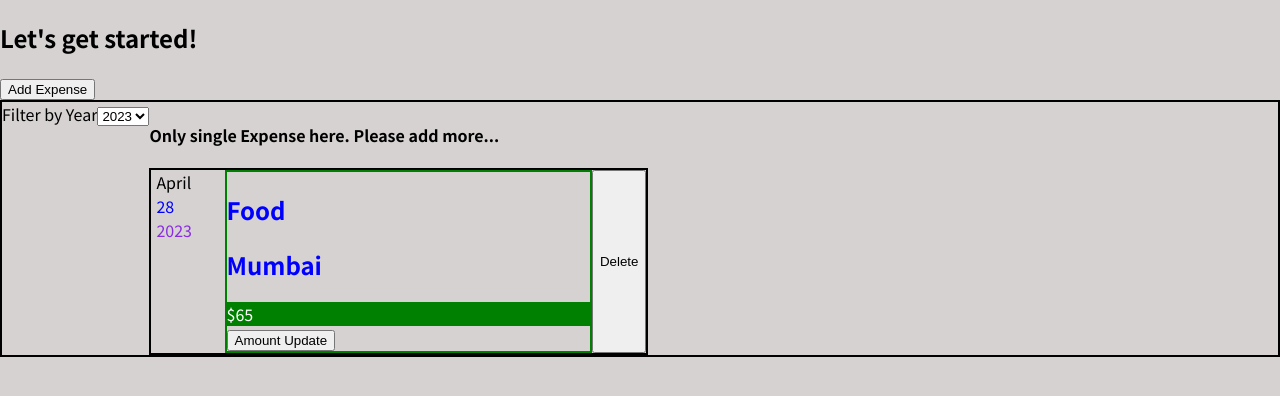
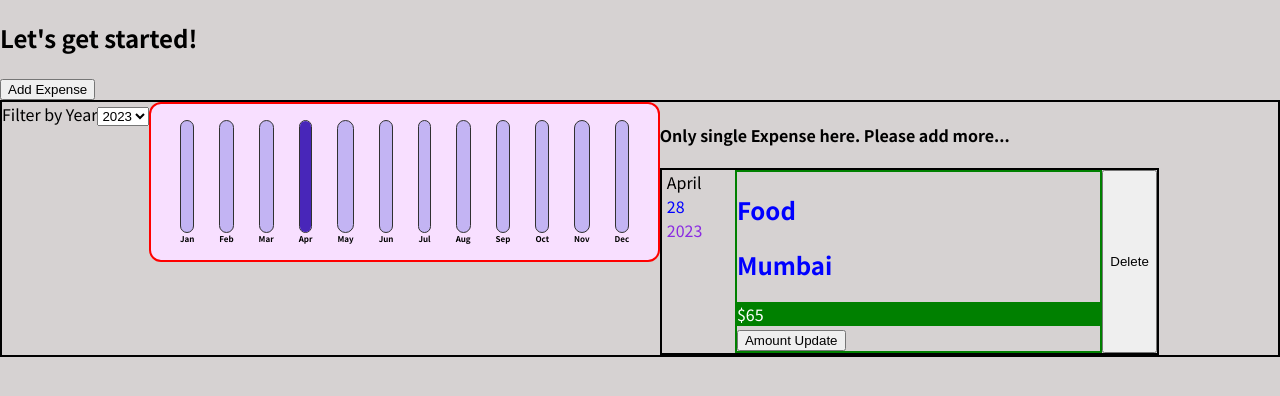
Before and after one commit to ravikeshri2910/react-learn, a React (Create React App) app: page / in a window 1280 px wide. Shown: the top 396 px of the page. Built offline with nearby package versions, Linux system fonts and the light colour scheme.

Commit message:
Chart App

```diff
--- a/src/App.js
+++ b/src/App.js
@@ -1,8 +1,8 @@
 
 import React, {useState} from "react";
 
-import ExpenseFilter from "./components/Expense/ExpenseFilter";
-import ExpenseItem from "./components/Expense/ExpenseItems";
+// import ExpenseFilter from "./components/Expense/ExpenseFilter";
+// import ExpenseItem from "./components/Expense/ExpenseItems";
 import Expenses from "./components/Expense/Expenses";
 import NewExpense from './components/NewExpense/NewExpense'
 import AddExpenseButton from "./components/NewExpense/AddExpenseButton";
--- a/src/components/Expense/ExpenseFilter.js
+++ b/src/components/Expense/ExpenseFilter.js
@@ -5,7 +5,7 @@
 function ExpenseFilter(props){
 
     const dropDownChangeHandler = (event) =>{
-        console.log(event.target.value)
+        // console.log(event.target.value)
 
         props.onChangeFilter(event.target.value)
     }
--- a/src/components/Expense/ExpenseItems.js
+++ b/src/components/Expense/ExpenseItems.js
@@ -1,4 +1,3 @@
-import { useState } from 'react'
 
 import './ExpenseItems.css'
 import ExpenseDate from './ExpenseDate'
--- a/src/components/Expense/Expenses.js
+++ b/src/components/Expense/Expenses.js
@@ -6,6 +6,7 @@
 
 import Card from '../UI/Card'
 import ExpenseItem from './ExpenseItems'
+import ExpensesChart from './ExpensesChart'
 
 function Expenses(props) {
 
@@ -70,6 +71,8 @@
     return (
         <Card>
             <ExpenseFilter selected={filterYear} onChangeFilter={filterChangeHandler} />
+            <ExpensesChart expense = {filterData}/>
+
 
             <div>
                 {data}
--- /dev/null
+++ b/src/components/Expense/ExpensesChart.js
@@ -0,0 +1,32 @@
+import React from "react";
+
+import Chart from "../chart/chart";
+
+const ExpensesChart = props =>{
+    const chartDataPoints = [
+        {label : 'Jan', value : 0},
+        {label : 'Feb', value : 0},
+        {label : 'Mar', value : 0},
+        {label : 'Apr', value : 0},
+        {label : 'May', value : 0},
+        {label : 'Jun', value : 0},
+        {label : 'Jul', value : 0},
+        {label : 'Aug', value : 0},
+        {label : 'Sep', value : 0},
+        {label : 'Oct', value : 0},
+        {label : 'Nov', value : 0},
+        {label : 'Dec', value : 0},
+    ];
+
+
+    for (const expense of props.expense){
+        const expenseMonth = expense.date.getMonth();
+
+        chartDataPoints[expenseMonth].value += expense.amount
+    }
+    console.log('chartDataPoints '+ JSON.stringify(chartDataPoints))
+
+    return <Chart dataPoints = {chartDataPoints}/>
+}
+
+export default ExpensesChart
--- a/src/components/NewExpense/AddExpenseButton.js
+++ b/src/components/NewExpense/AddExpenseButton.js
@@ -8,7 +8,8 @@
 
     const AddExpense = () =>{
         console.log('here')
-        props.clicked(true)
+        let d = true
+        props.clicked(d)
     }
 
     return(
--- a/src/components/NewExpense/ExpenseForm.js
+++ b/src/components/NewExpense/ExpenseForm.js
@@ -76,13 +76,7 @@
 
     }
 
-    const submitButtonHandler = (event) => {
-        event.preventDefault()
-        let state = false;
-        console.log(state)
-        // props.onCancelButton(state)
 
-    }
 
 
 
--- a/src/components/UI/Card.css
+++ b/src/components/UI/Card.css
@@ -3,4 +3,5 @@
     display: flex;
     border: 2px solid black;
     width: 100%;
+
 }
--- /dev/null
+++ b/src/components/chart/chart.css
@@ -0,0 +1,11 @@
+.chart{
+    padding: 1rem;
+    border-radius: 12px;
+    background-color: #f8dfff;
+    border: 2px solid red;
+    text-align: center;
+    display: flex;
+    justify-content: space-around;
+    height: 10rem;
+    width: 40%;
+}
--- /dev/null
+++ b/src/components/chart/chart.js
@@ -0,0 +1,33 @@
+import React from "react";
+
+import ChartBar from './chartBar'
+import  './chart.css'
+
+const chart = (props) =>{
+
+    const dataPointsValues = props.dataPoints.map(dataPoint => dataPoint.value)
+    const totalMaximum = Math.max(...dataPointsValues)
+
+    console.log('props.dataPoints'+JSON.stringify(props.dataPoints))
+
+    return (<div className="chart">
+
+
+        {
+            props.dataPoints.map((dataPoint)=>(
+                // console.log(dataPoint)
+                <ChartBar
+                key = {dataPoint.label}
+                value = {dataPoint.value}
+                maxValue = {totalMaximum}
+                label = {dataPoint.label}
+                />
+
+            ))
+        }
+    </div>
+
+    )
+}
+
+export default chart;
--- /dev/null
+++ b/src/components/chart/chartBar.css
@@ -0,0 +1,33 @@
+
+.chart-bar{
+    height: 100%;
+    display: flex;
+    flex-direction: column;
+    align-items: center;
+}
+
+.chart-bar__inner{
+    height: 100%;
+    width: 100%;
+    border: 1px solid #313131;
+    border-radius: 12px;
+    background-color: #c3b4f3;
+    overflow: hidden;
+    flex-direction: column;
+    justify-content: flex-end;
+}
+
+
+
+.chart-bar__fill{
+    background-color: #4826b9;
+    width: 100%;
+    transition: all 0.3s ease-out;
+}
+
+
+.chart-bar__label{
+    font-weight: bold;
+    font-size: 0.5rem;
+    text-align: center;
+}
--- /dev/null
+++ b/src/components/chart/chartBar.js
@@ -0,0 +1,23 @@
+import React from 'react'
+
+import './chartBar.css'
+
+const chartBar = (props) => {
+
+    console.log('props' + JSON.stringify(props))
+
+    let barFillHeight = '0%'
+
+    if (props.maxValue > 0) {
+        barFillHeight = Math.round((props.value / props.maxValue) * 100) + '%';
+    }
+
+    return (<div className='chart-bar'>
+        <div className='chart-bar__inner'>
+            <div className='chart-bar__fill' style={{ height: barFillHeight }}></div>
+        </div>
+        <div className='chart-bar__label'>{props.label}</div>
+    </div>)
+}
+
+export default chartBar
```
